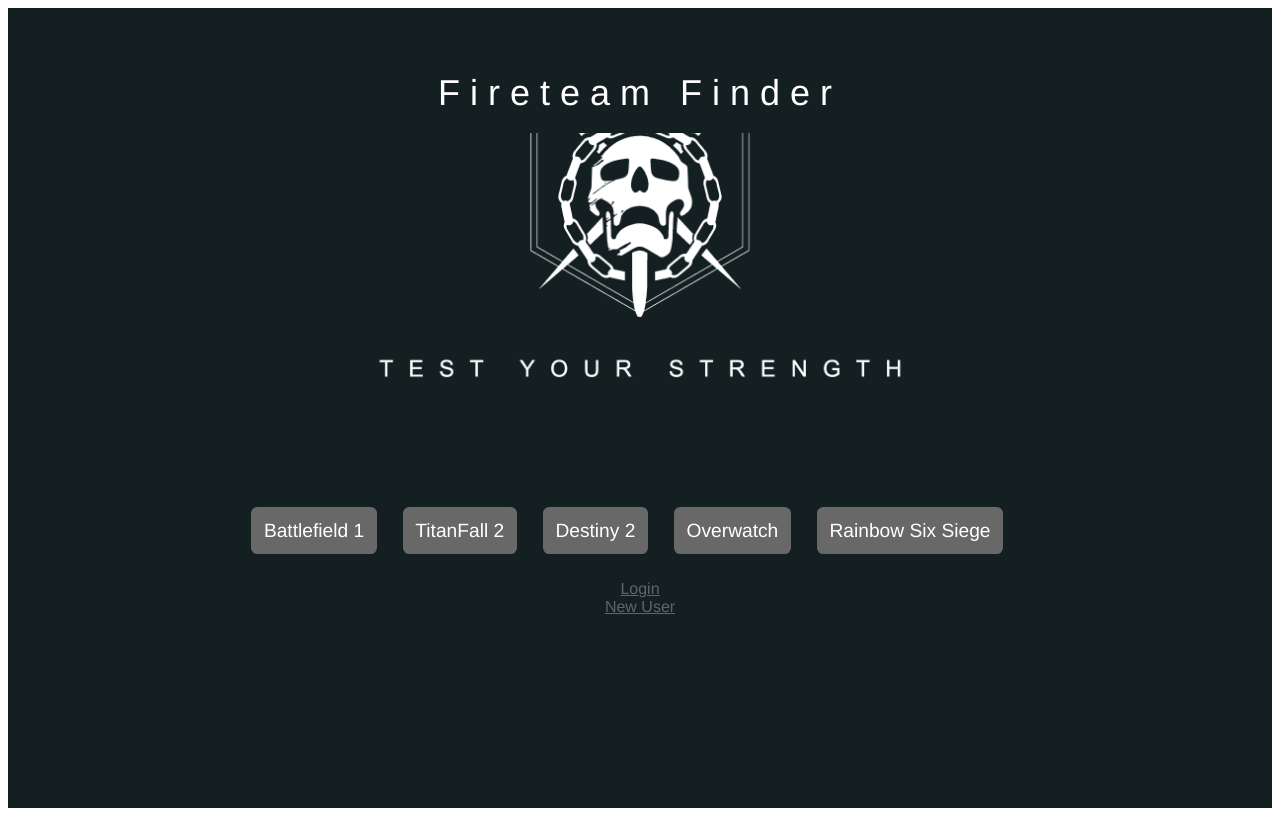
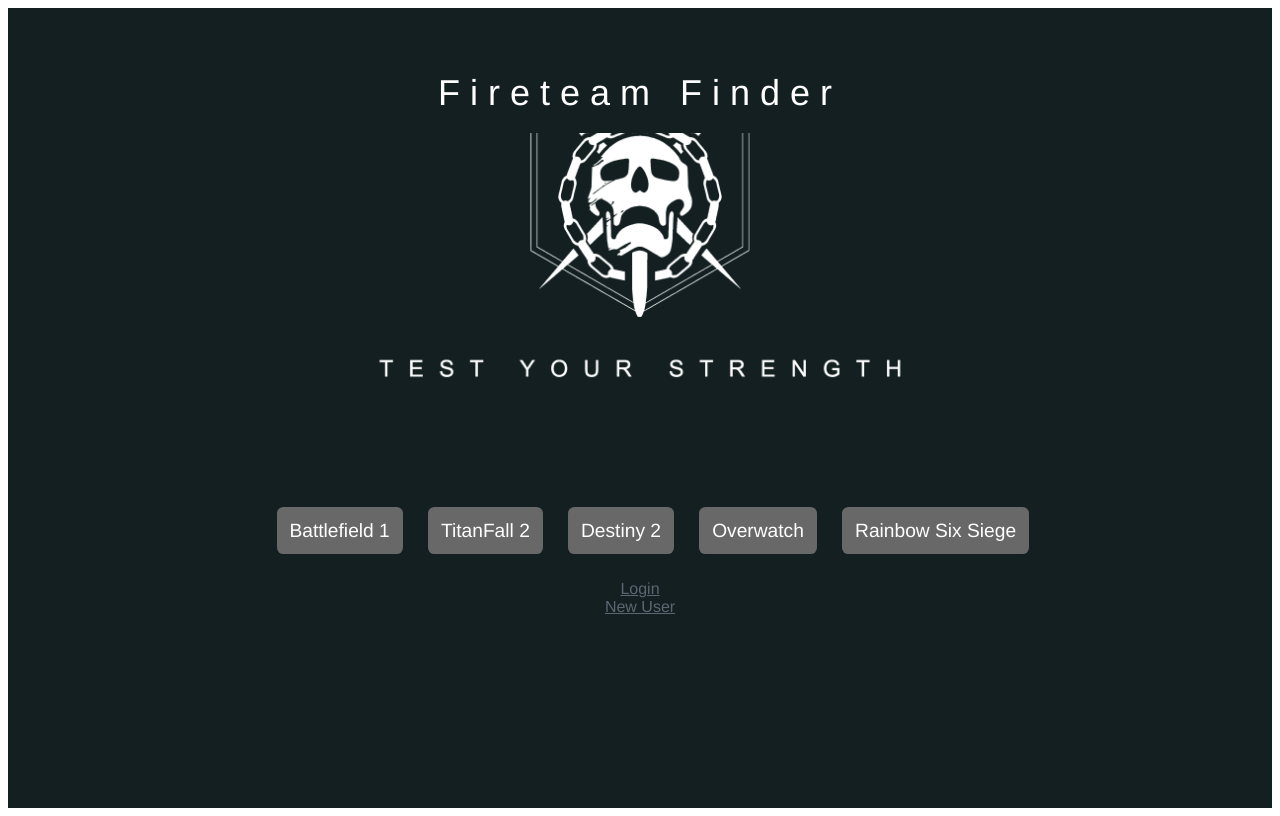
Before and after one commit to WillKirkhope/Capstone-FrontEnd, a Vue app in the folder fireteam-finder/: page /#/ in a window 1280 px wide. Built offline with nearby package versions, Linux system fonts and the light colour scheme; the HTML template or start-up script is replaced by a standard one.

Commit message:
Added minor change

```diff
--- a/fireteam-finder/src/components/Landing.vue
+++ b/fireteam-finder/src/components/Landing.vue
@@ -39,7 +39,7 @@ export default {
 
 .game-selection {
   background-color: #131f21;
-  padding-right: 4vw;
+  /* padding-right: 4vw; */
   padding-bottom: 15vw;
 }
 
@@ -70,7 +70,7 @@ export default {
 
 .login-user {
   margin-top: 3vw;
-  padding-left: 4vw;
+  /* padding-left: 4vw; */
 }
 
 #login {
```
